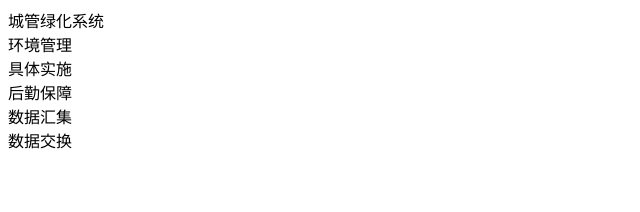
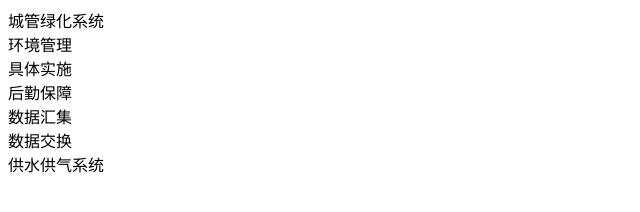
Before and after one commit to BBHWHaaa/git_demo3, a plain HTML site: page Index.html in a window 1280 px wide. Shown: the whole page, without its empty margins (0-640 px from the left). Drawn offline with Linux system fonts and the light colour scheme.

Commit message:
new update

```diff
--- a/Index.html
+++ b/Index.html
@@ -12,6 +12,6 @@
     <div>后勤保障</div>
     <div>数据汇集</div>
     <div>数据交换</div>
-
+    <div>供水供气系统</div>
 </body>
 </html>
```
